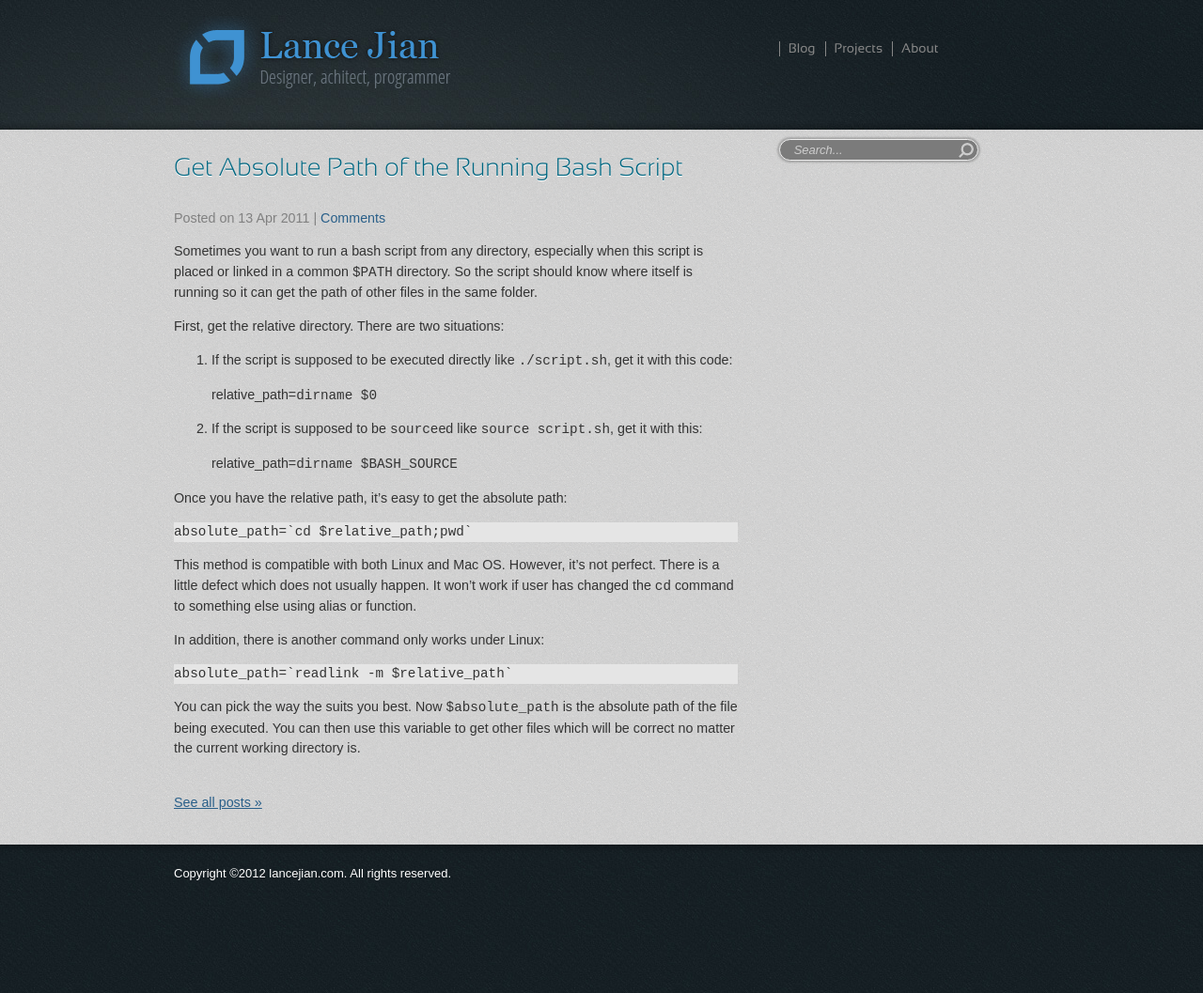
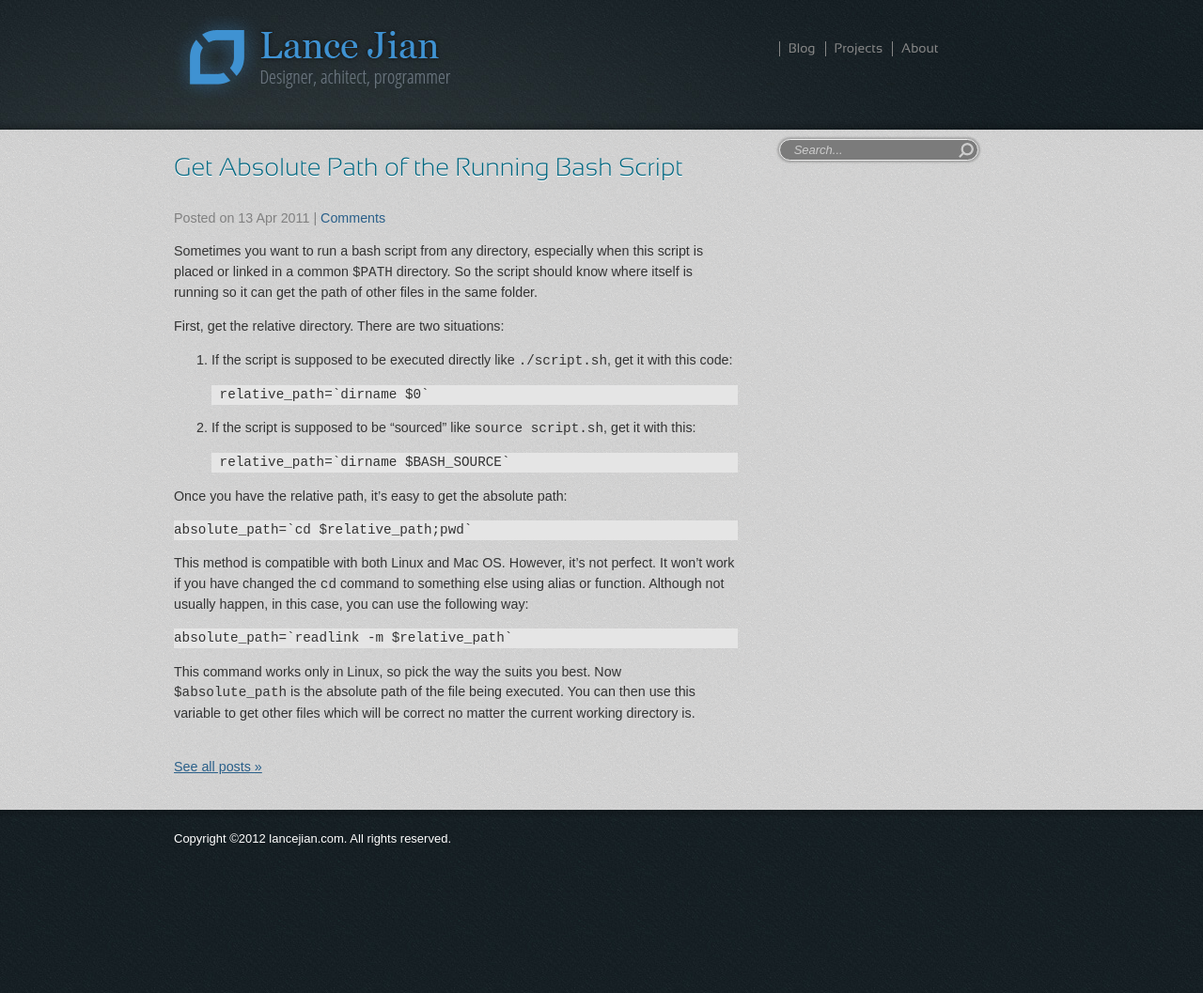
Before and after one commit to lancelotj/lancelotj.github.com, a Jekyll site: the page built from _posts/2011-04-13-get-absolute-path-of-the-running-bash-script.md, in a window 1280 px wide. Shown: the whole page at 94% size. Built offline with Jekyll 4.4.1, drawn with Linux system fonts in a browser that asks for light colours; some web fonts are replaced; Markdown is read by kramdown in place of the engine named in the settings; comment, search, counter and statistics services are not loaded; after the commit the page ends 1020 px from its top, so only the background shows below that.

Commit message:
updates bash

```diff
--- a/_posts/2011-04-13-get-absolute-path-of-the-running-bash-script.md
+++ b/_posts/2011-04-13-get-absolute-path-of-the-running-bash-script.md
@@ -15,25 +15,25 @@ First, get the relative directory. There are two situations:
 1. If the script is supposed to be executed directly like `./script.sh`, get
    it with this code:
 
-      relative_path=`dirname $0`
+        relative_path=`dirname $0`
 
-2. If the script is supposed to be `source`ed like `source script.sh`, get it
+2. If the script is supposed to be "sourced" like `source script.sh`, get it
    with this:
 
-      relative_path=`dirname $BASH_SOURCE`
+        relative_path=`dirname $BASH_SOURCE`
 
 Once you have the relative path, it's easy to get the absolute path:
 
     absolute_path=`cd $relative_path;pwd`
 
 This method is compatible with both Linux and Mac OS. However, it's not perfect.
-There is a little defect which does not usually happen. It won't work if user
-has changed the `cd` command to something else using alias or function.
-
-In addition, there is another command only works under Linux:
+It won't work if you have changed the `cd` command to something else using alias
+or function. Although not usually happen, in this case, you can use the
+following way:
 
     absolute_path=`readlink -m $relative_path`
 
-You can pick the way the suits you best. Now `$absolute_path` is the absolute
-path of the file being executed. You can then use this variable to get other
-files which will be correct no matter the current working directory is.
+This command works only in Linux, so pick the way the suits you best. Now
+`$absolute_path` is the absolute path of the file being executed. You can then
+use this variable to get other files which will be correct no matter the current
+working directory is.
```
